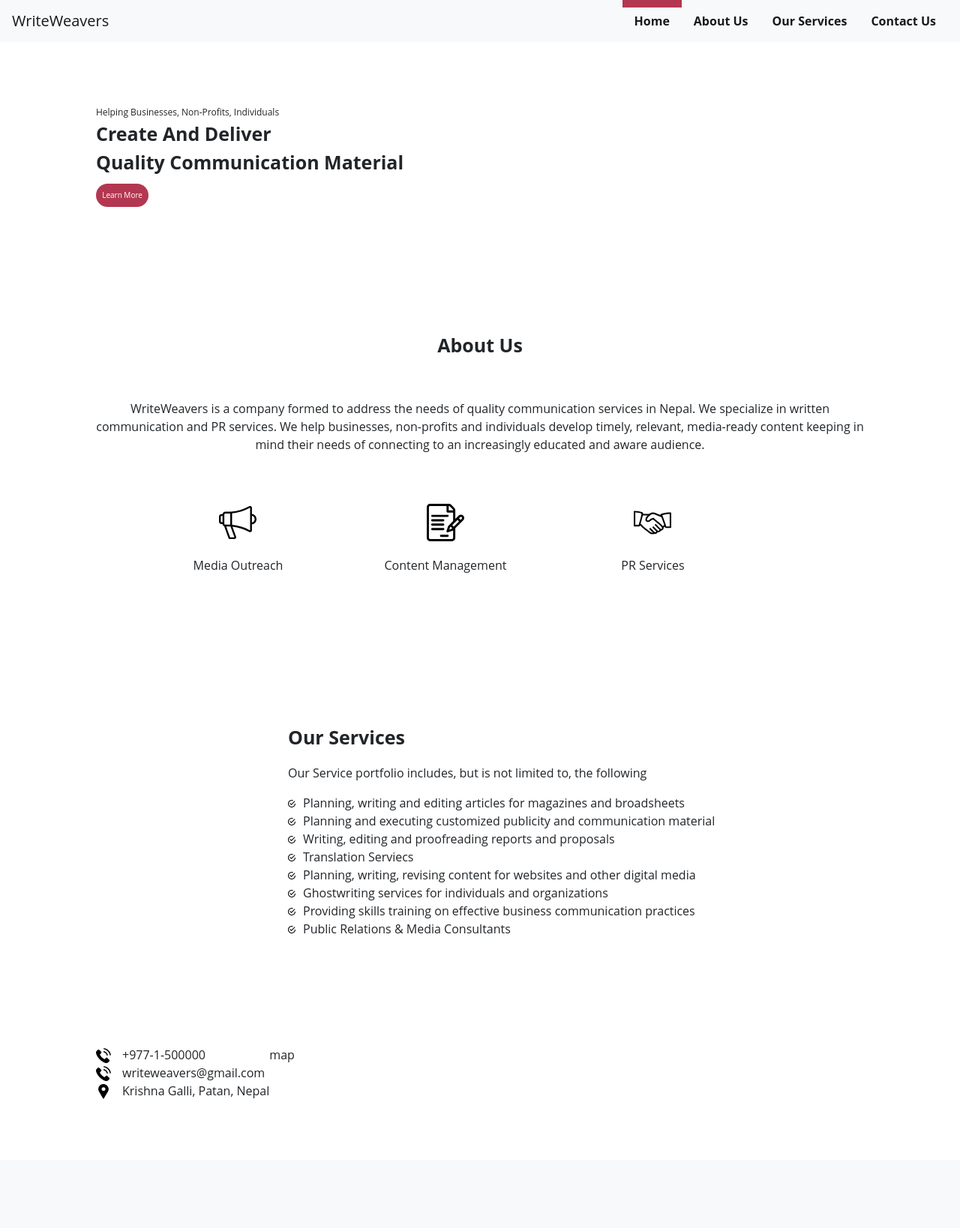
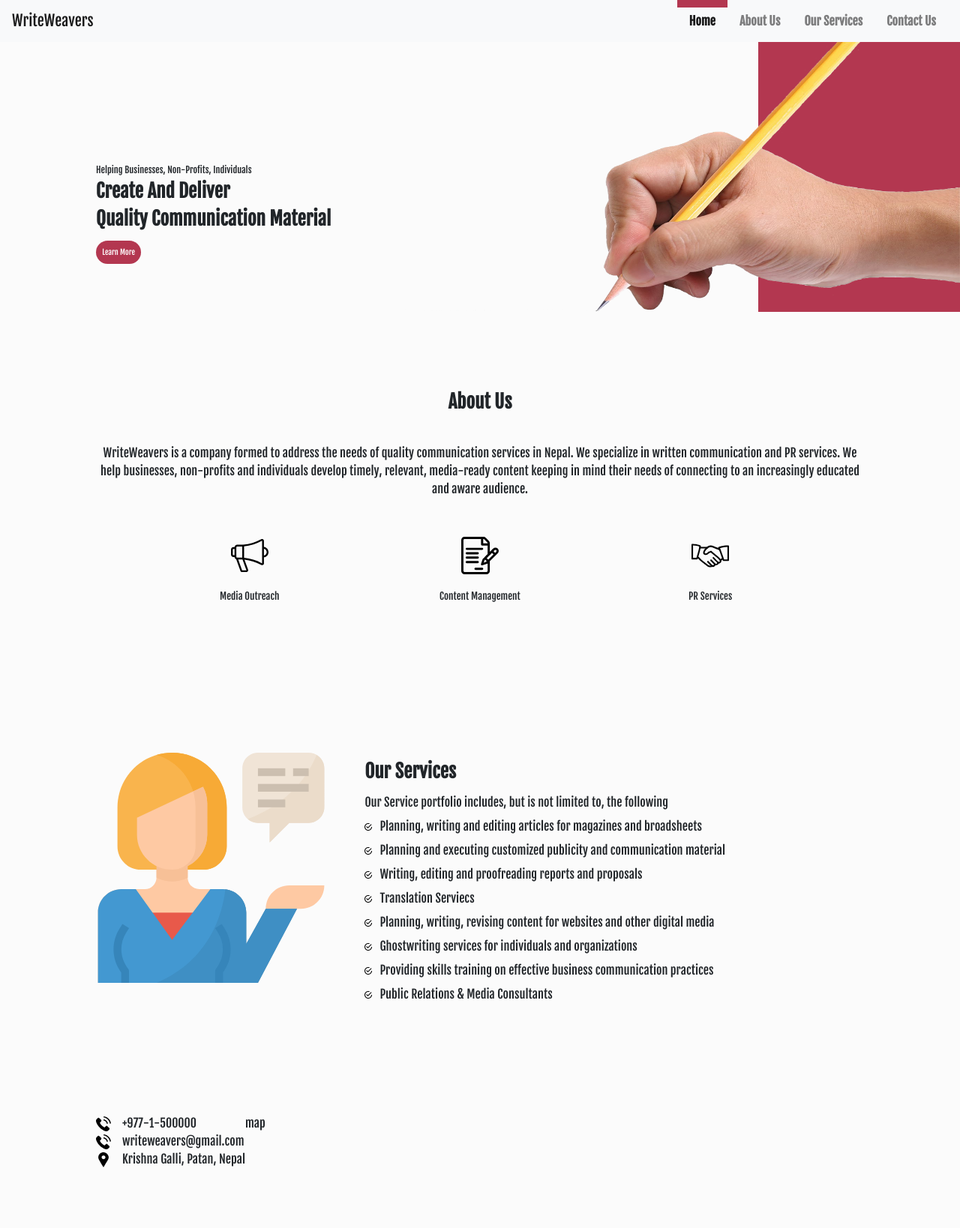
Before and after one commit to dahalad/writeweavers, a Django app: page /home/ in a window 1280 px wide. Shown: the whole page at 75% size. Before the commit the page ends 1466 px from the top, so only its background shows below. Run offline with Django 3.2, Linux system fonts and the light colour scheme; grey boxes labelled with a size stand in for pictures from a placeholder-image service; some libraries are stand-ins or nearby versions.

Commit message:
improvements

```diff
--- a/wweavers/staticpage/static/css/staticpage_css.css
+++ b/wweavers/staticpage/static/css/staticpage_css.css
@@ -1,7 +1,24 @@
+@font-face {
+    font-family: wweaversFont;
+    src: url('/static/css/FjallaOne-Regular.ttf');
+}
+
 * {
 	padding: 0px;
 	margin: 0px;
-	font-family: 'Open Sans', sans-serif;
+	font-family: wweaversFont, serif;
+}
+
+p {
+    margin: 0;
+}
+
+.small-text {
+    margin-top: 15%;
+}
+
+body {
+    background-color: #fbfbfb;
 }
 
 a, a:hover {
@@ -31,7 +48,10 @@ a, a:hover {
 }
 
 .home {
-    margin-top: 72px;
+    background-image: url('/static/css/pencil.png');
+    background-repeat: no-repeat;
+    background-size: contain;
+    background-position: right;
 }
 
 .home-section {
@@ -44,8 +64,15 @@ a, a:hover {
 }
 
 .about-icons > div {
-    width: 30%;
+    width: 33.33%;
     text-align: center;
+    font-size: x-small;
+}
+
+@media (min-width: 580px) {
+    .about-icons > div {
+            font-size: small;
+    }
 }
 
 .active{
@@ -56,6 +83,7 @@ a, a:hover {
 .navbar {
     padding-top: 0;
     padding-bottom: 0;
+    background: transparent;
 }
 
 .small-text {
@@ -81,6 +109,10 @@ a, a:hover {
     font-size: 10px;
 }
 
+.learn-more-btn:hover {
+    background-color: #b33800;
+}
+
 .about {
     text-align: center;
 }
@@ -98,7 +130,34 @@ a, a:hover {
 }
 
 .services {
-    padding-left: 30%;
+    width: 100%;
+}
+
+.services-background {
+    width: 0;
+}
+
+@media (min-width:580px) {
+    .services-background {
+        width: 30%;
+        background-image: url('/static/css/support.svg');
+        background-repeat: no-repeat;
+        background-size: contain;
+        height: 0;
+        padding-top: 30%;
+    }
+}
+
+.services-details {
+    width: 100%;
+    line-height: 2;
+    padding-left: 5%;
+}
+
+@media (min-width:580px) {
+    .services-details {
+        width: 70%;
+    }
 }
 
 .services ul, .contact-details ul {
--- a/wweavers/staticpage/templates/staticpage/base.html
+++ b/wweavers/staticpage/templates/staticpage/base.html
@@ -14,7 +14,7 @@
     <script src="{% static 'js/staticpage.js' %}"></script>
 </head>
 <body>
-<nav class="navbar navbar-expand-lg fixed-top bg-light">
+<nav class="navbar navbar-expand-lg fixed-top navbar-light bg-light">
     <div class="d-flex flex-grow-1">
         <span class="w-100 d-lg-none d-block"><!-- hidden spacer to center brand on mobile --></span>
         <a class="navbar-brand d-none d-lg-inline-block" href="#">
--- a/wweavers/staticpage/templates/staticpage/homepage.html
+++ b/wweavers/staticpage/templates/staticpage/homepage.html
@@ -5,9 +5,9 @@
 {% block content %}
 
 <div class="home home-section"  id="home">
-    <sapn class="small-text">Helping Businesses, Non-Profits, Individuals</sapn><br>
-    <sapn class="big-text"><b>Create And Deliver</b></sapn><br>
-    <sapn class="big-text"><b>Quality Communication Material</b></sapn><br>
+    <div class="small-text"><p>Helping Businesses, Non-Profits, Individuals</p></div>
+    <div class="big-text"><p><b>Create And Deliver</b></p></div>
+    <div class="big-text"><p><b>Quality Communication Material</b></p></div>
     <button type="button" class="learn-more-btn">Learn More</button>
 </div>
 
@@ -36,7 +36,11 @@
     </div>
 </div>
 
-<div class="services home-section" id="services">
+<div class="services home-section group" id="services">
+    <div class="services-background lefter">
+        <p>&nbsp</p>
+    </div>
+    <div class="services-details righter">
         <div class="big-text" ><p><b>Our Services</b></p></div>
         <p>Our Service portfolio includes, but is not limited to, the following</p>
         <ul>
@@ -49,6 +53,7 @@
             <li>Providing skills training on effective business communication practices</li>
             <li>Public Relations & Media Consultants</li>
         </ul>
+    </div>
 </div>
 
 <div class="contact home-section group">
```
Also changed, not shown: wweavers/staticpage/static/css/FjallaOne-Regular.ttf (added), wweavers/staticpage/static/css/pencil.png (added), wweavers/staticpage/static/css/support.svg (added). Lines whose indentation alone changed are shown as unchanged.
